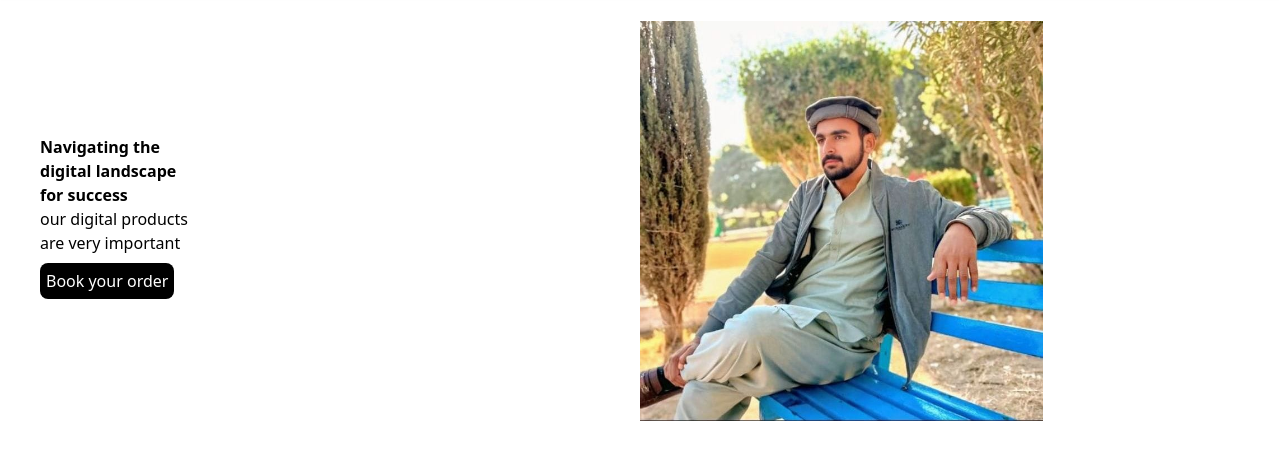
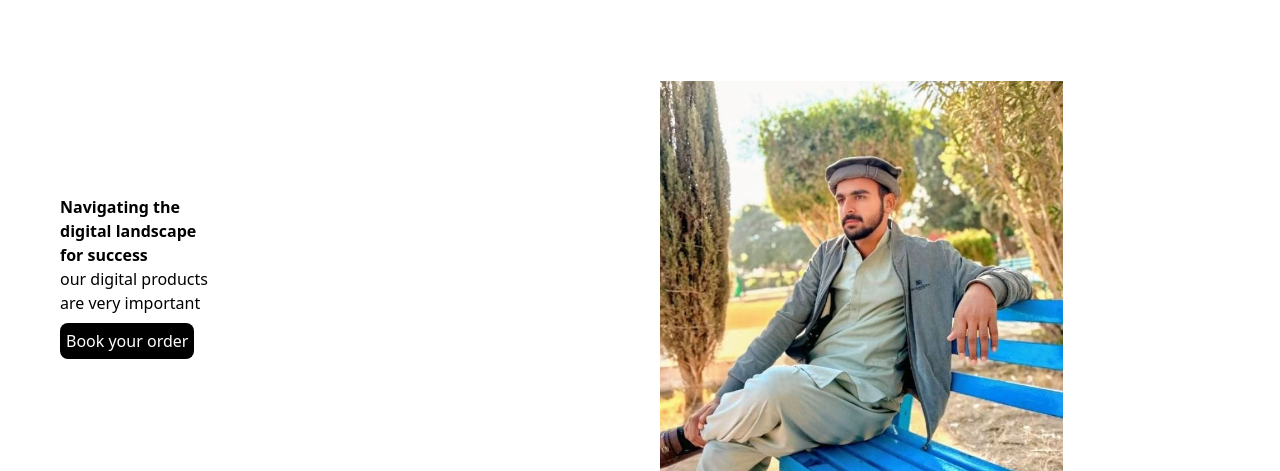
Before and after one commit to msaad517/portfolio, a website built with Vite: page index.html in a window 1280 px wide. Shown: the part 67-538 px from the top of the page. Built offline with nearby package versions, Linux system fonts and the light colour scheme; files whose address does not match are found by name.

Commit message:
margin
set the margin

```diff
--- a/index.html
+++ b/index.html
@@ -79,7 +79,7 @@
     });
   });
 </script>
-    <div class="bg-white text-black h-100 p-1 px-10 mt-5 w-screen  flex flex-col sm:flex-row justify-center items-center">
+    <div class="bg-white text-black h-100 p-1 px-10 mt-20 ml-5 w-screen  flex flex-col sm:flex-row justify-center items-center ">
         <div class="flex-1 ">
         <h2 class="font-bold">
             Navigating the <br>digital landscape <br>for success
```
